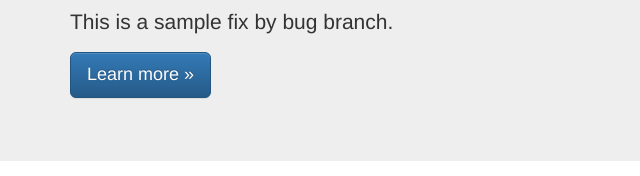
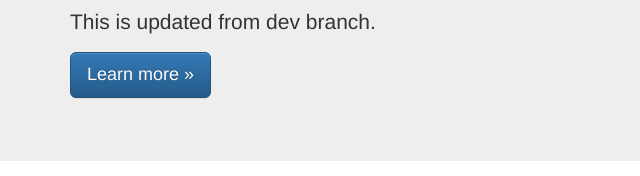
Before and after one commit to iFaisalRahman/git-demo, a plain HTML site: page index.html in a window 1280 px wide. Shown: the part 190-366 px from the top of the page, 0-640 px from the left. Drawn offline with nearby package versions, Linux system fonts and the light colour scheme.

Commit message:
change the index file from dev branch

```diff
--- a/index.html
+++ b/index.html
@@ -56,7 +56,7 @@
     <div class="jumbotron">
       <div class="container">
         <h1>Hello, git user!</h1>
-        <p>This is a sample fix by bug branch.</p>
+        <p>This is updated from dev branch.</p>
         <p><a class="btn btn-primary btn-lg" href="#" role="button">Learn more &raquo;</a></p>
       </div>
     </div>
```
